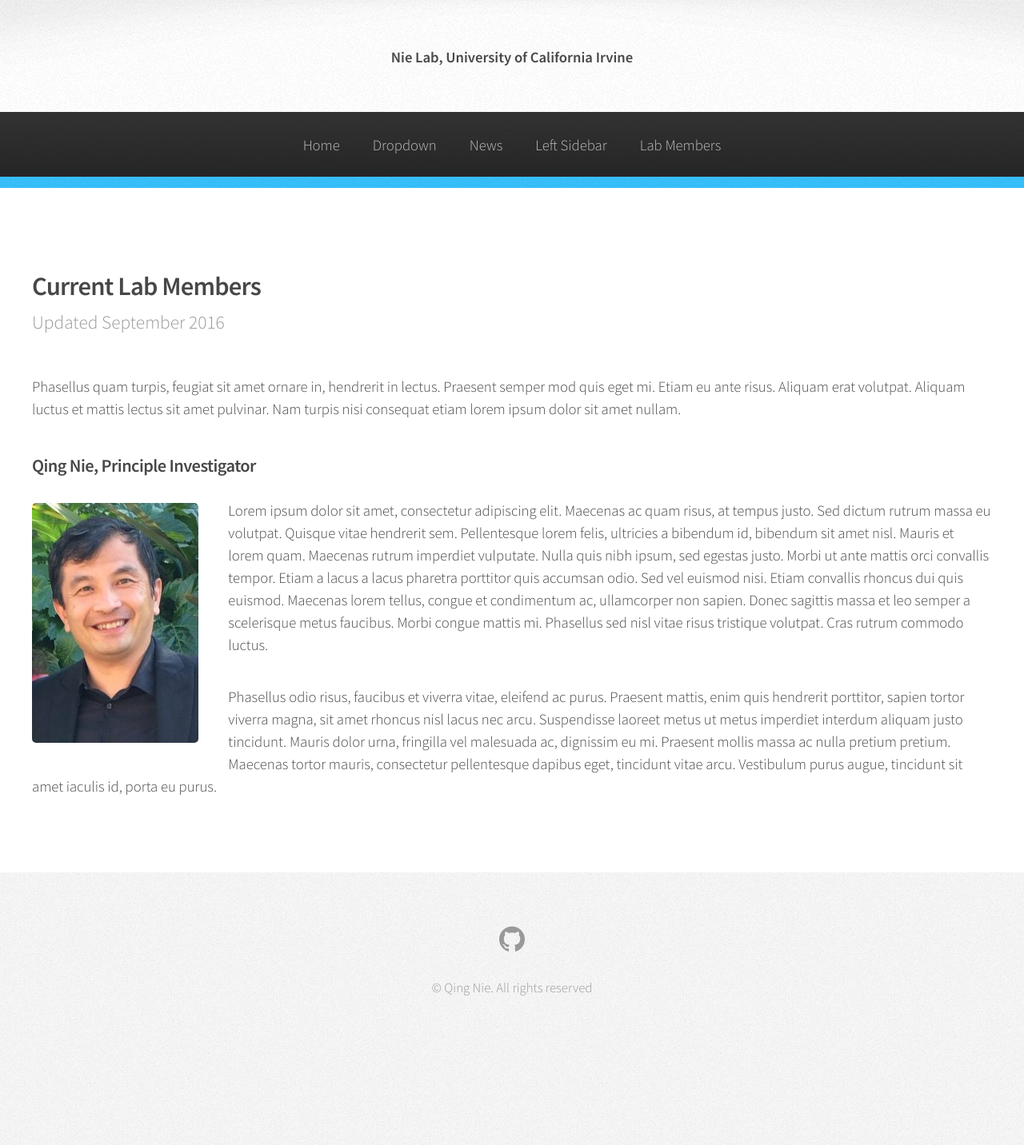
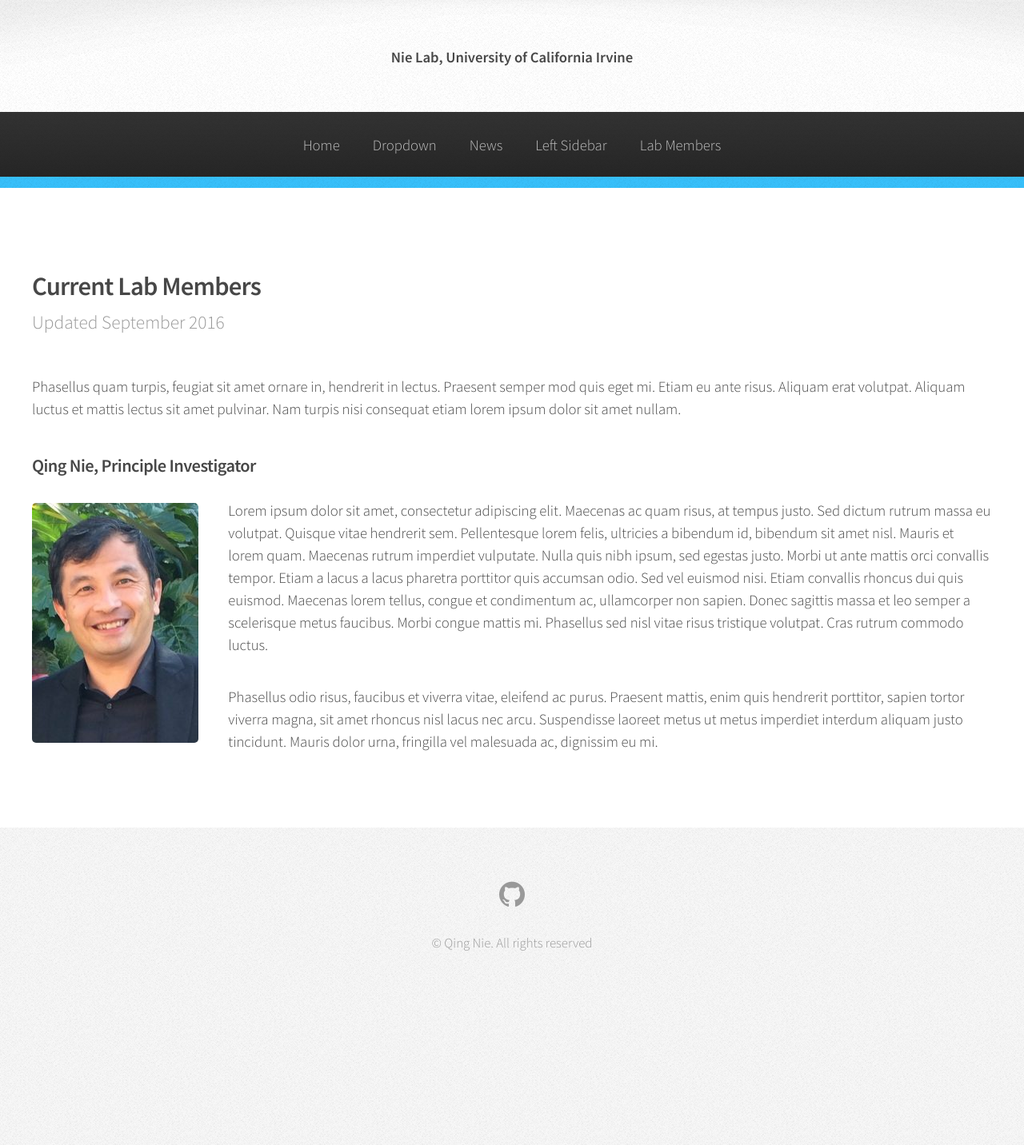
Before and after one commit to NieLab/nielab.github.io, a Jekyll site: the page built from labmembers.html, in a window 1280 px wide. Shown: the whole page at 80% size. Built offline with Jekyll 4.4.1, drawn with Linux system fonts in a browser that asks for light colours; after the commit the page ends 1376 px from its top, so only the background shows below that.

Commit message:
cut text

```diff
--- a/labmembers.html
+++ b/labmembers.html
@@ -37,9 +37,7 @@ layout: default
 						<p>Phasellus odio risus, faucibus et viverra vitae, eleifend ac purus. Praesent mattis, enim
 						quis hendrerit porttitor, sapien tortor viverra magna, sit amet rhoncus nisl lacus nec arcu.
 						Suspendisse laoreet metus ut metus imperdiet interdum aliquam justo tincidunt. Mauris dolor urna,
-						fringilla vel malesuada ac, dignissim eu mi. Praesent mollis massa ac nulla pretium pretium.
-						Maecenas tortor mauris, consectetur pellentesque dapibus eget, tincidunt vitae arcu.
-						Vestibulum purus augue, tincidunt sit amet iaculis id, porta eu purus.</p>
+						fringilla vel malesuada ac, dignissim eu mi. </p>
 					</article>
 
 			</div>
```
